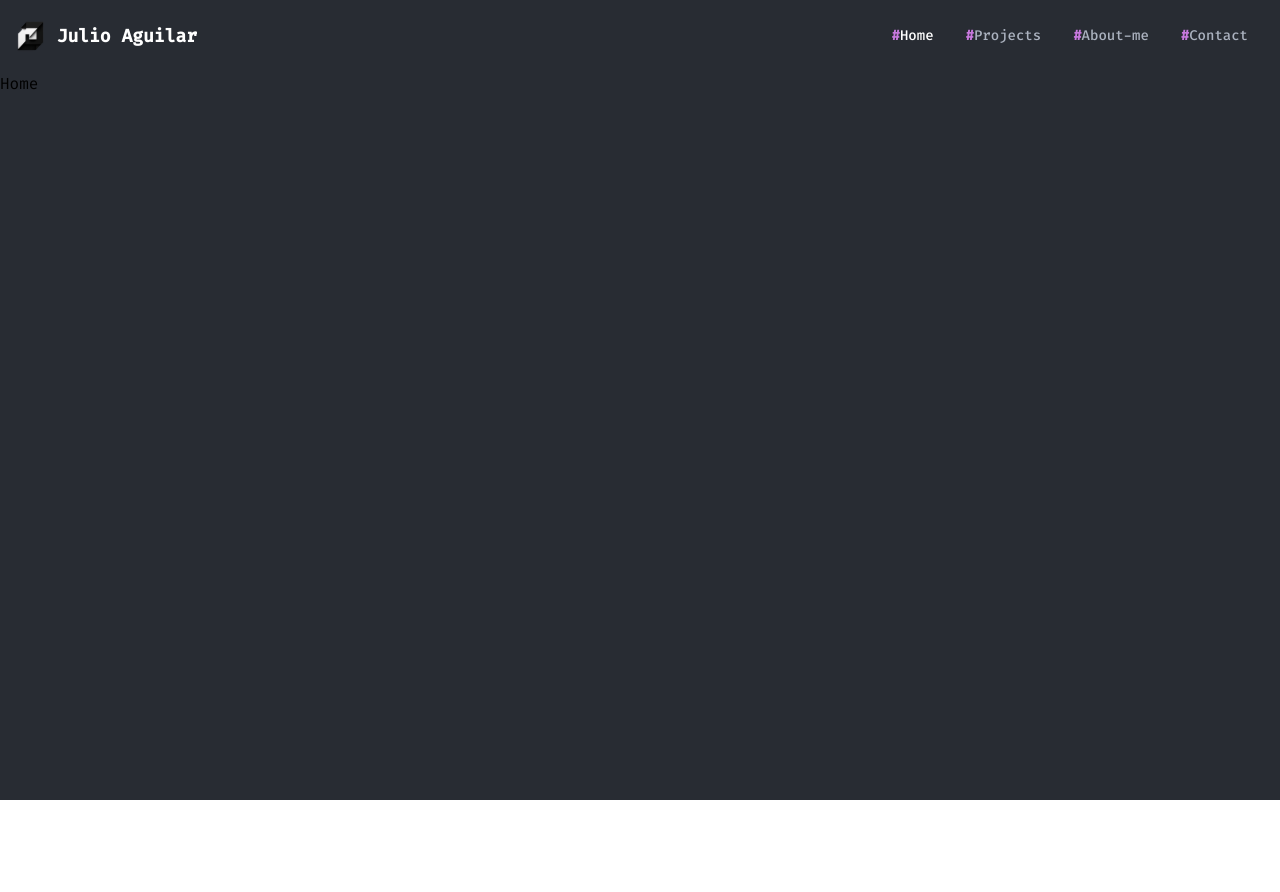
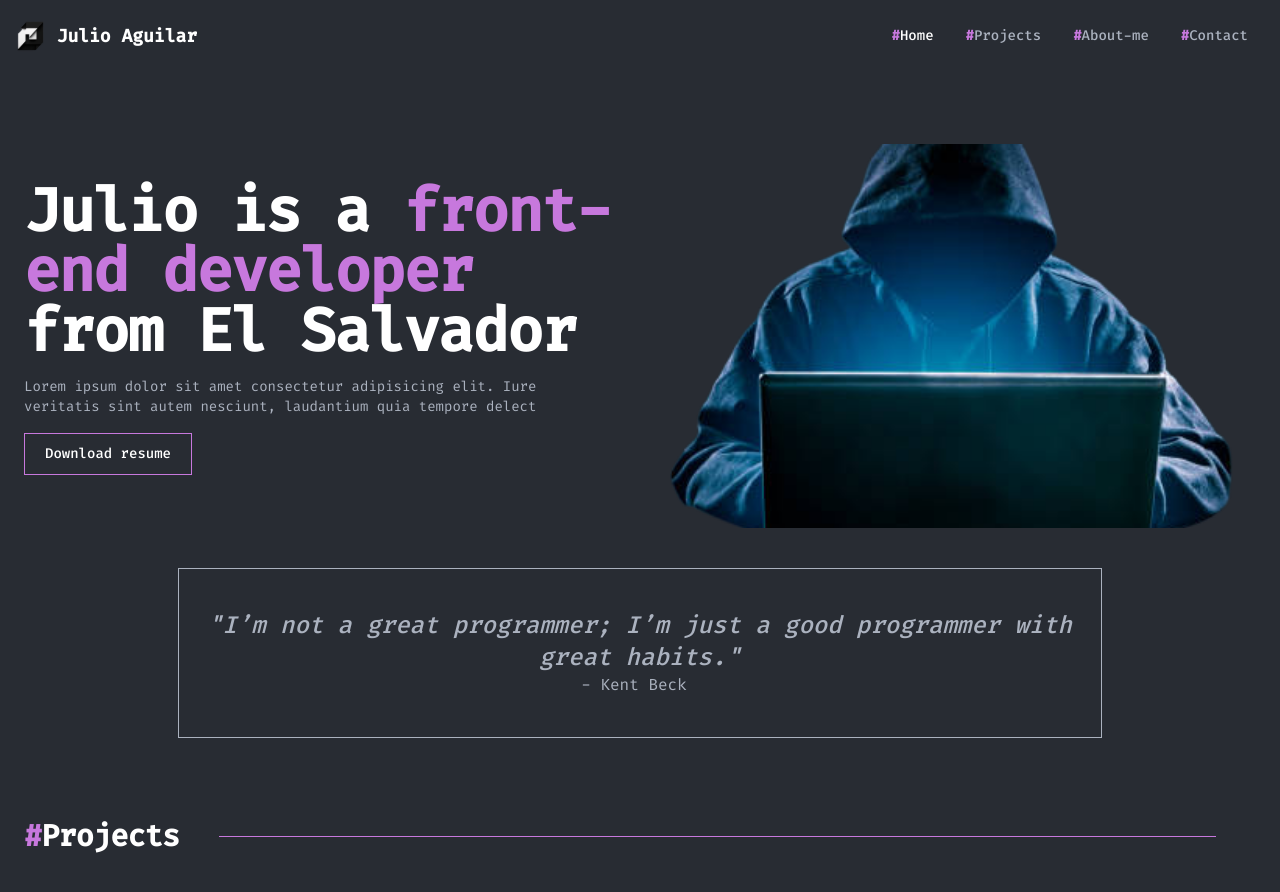
Before and after one commit to JulioAguilar2019/portfolio, a React (Vite) app: page / in a window 1280 px wide. Shown: the top 892 px of the page. Before the commit the page ends 800 px from the top, so only its background shows below. Built offline with nearby package versions, Linux system fonts and the light colour scheme.

Commit message:
[ADD] FrontPage and Divider component

```diff
--- a/src/App.tsx
+++ b/src/App.tsx
@@ -9,6 +9,7 @@ function App() {
     <>
       <LayoutComponent >
         <Home />
+
       </LayoutComponent>
     </>
 
--- /dev/null
+++ b/src/components/Divider/Divider.tsx
@@ -0,0 +1,16 @@
+interface Props {
+    title: string;
+}
+export const Divider = ({ title }: Props) => {
+    return (
+        <div className="container px-6 py-10 mx-auto">
+            <ol className="flex items-center w-full text-3xl font-medium text-center">
+                <li className="flex items-center w-full mb-4 text-xl font-extrabold leading-none tracking-tight text-white md:text-2xl lg:text-3xl after:w-full after:border-b after:border-primary after:border-1 after:mx-6 xl:after:mx-10">
+                    <span className="flex items-center">
+                        <span className="text-primary">#</span>{title}
+                    </span>
+                </li>
+            </ol>
+        </div>
+    )
+}
--- /dev/null
+++ b/src/components/Divider/index.ts
@@ -0,0 +1 @@
+export * from './Divider';
--- a/src/components/Layout/Layout.tsx
+++ b/src/components/Layout/Layout.tsx
@@ -7,7 +7,7 @@ interface Props {
 export const LayoutComponent = ({ children }: Props) => {
     return (
         <div
-            className="bg-background min-h-screen"
+            className="bg-background min-h-screen "
         >
             <Navbar />
             {children}
--- a/src/components/index.ts
+++ b/src/components/index.ts
@@ -1,3 +1,3 @@
+export * from './Divider';
 export * from './Layout';
 export * from './Navbar';
-export * from './index';
--- a/src/pages/Home/Home.tsx
+++ b/src/pages/Home/Home.tsx
@@ -1,5 +1,13 @@
+import { Divider } from "@/components"
+import { Frontpage } from "./components"
+
 export const Home = () => {
     return (
-        <div>Home</div>
+        <>
+            <Frontpage />
+            <Divider title="Projects" />
+
+
+        </>
     )
 }
--- /dev/null
+++ b/src/pages/Home/components/Frontpage.tsx
@@ -0,0 +1,31 @@
+export const Frontpage = () => {
+    return (
+
+        <div className="container px-6 py-10 mx-auto">
+            <div className="mt-8 lg:-mx-6 lg:flex lg:items-center">
+
+                <div className="mt-6 lg:w-1/2 lg:mt-0 lg:mx-6 ">
+                    <h1 className="mb-4 text-4xl font-extrabold leading-none tracking-tight text-white md:text-5xl lg:text-6xl">Julio is a<span className="text-primary"> front-end developer</span> from El Salvador</h1>
+
+                    <p className="mt-3 text-sm text-secondary">
+                        Lorem ipsum dolor sit amet consectetur adipisicing elit. Iure veritatis sint autem nesciunt,
+                        laudantium quia tempore delect
+                    </p>
+                    <button type="button" className="py-2.5 px-5 my-4 text-sm font-medium text-white focus:outline-none border border-primary hover:bg-primary hover:opacity-75">Download resume</button>
+
+                </div>
+                <img className="object-cover w-full lg:mx-6 lg:w-1/2 rounded-xl h-72 lg:h-96" src="src\utilities\firstImage.png" alt="" />
+
+            </div>
+
+
+            <div className="py-10 w-3/4 mt-10 mx-auto border border-secondary">
+                <blockquote>
+                    <p className="text-2xl italic font-medium text-secondary text-center overflow-auto">"I’m not a great programmer; I’m just a good programmer with great habits."</p>
+                </blockquote>
+                <p className="pr-3 font-light text-center text-secondary">- Kent Beck</p>
+            </div>
+        </div>
+
+    )
+}
--- /dev/null
+++ b/src/pages/Home/components/index.ts
@@ -0,0 +1 @@
+export * from './Frontpage';
--- a/src/pages/Home/index.ts
+++ b/src/pages/Home/index.ts
@@ -1 +1,2 @@
 export * from './Home';
+export * from './components';
```
Also changed, not shown: src/utilities/firstImage.png (added).
